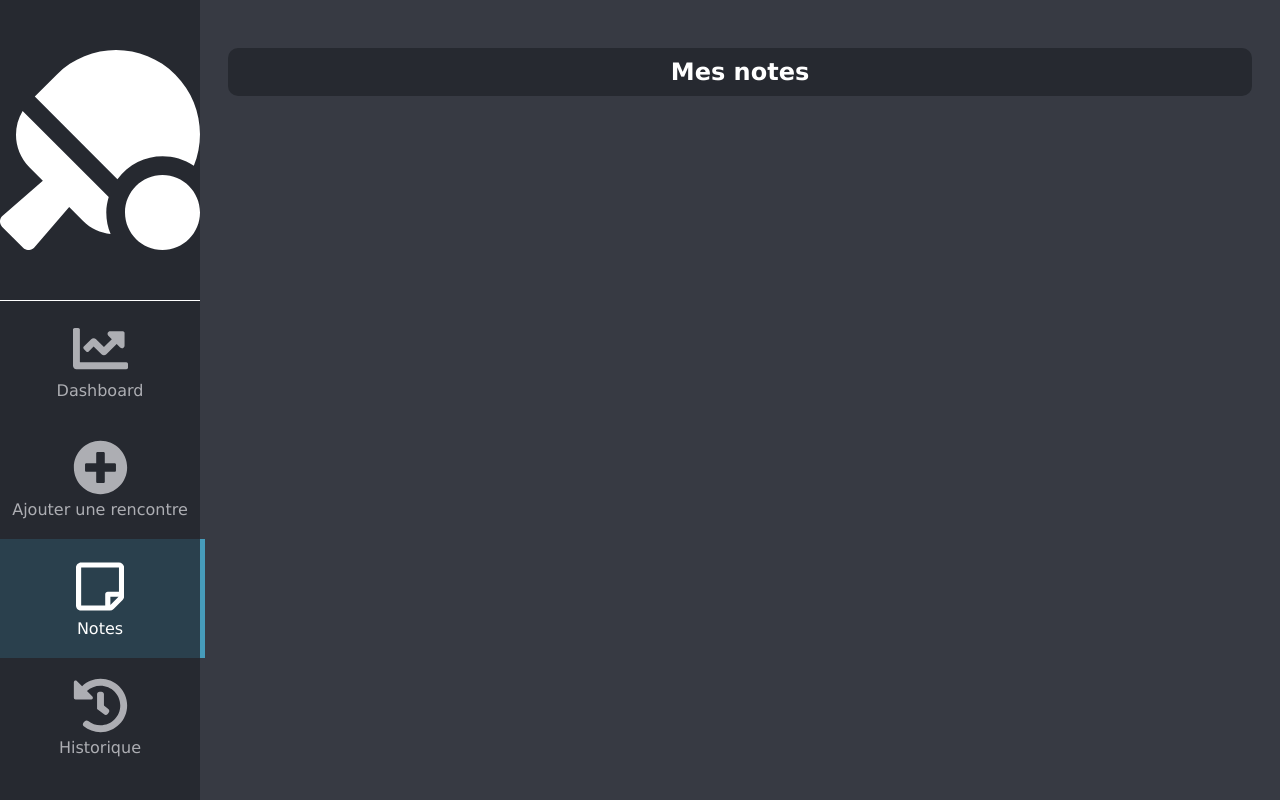
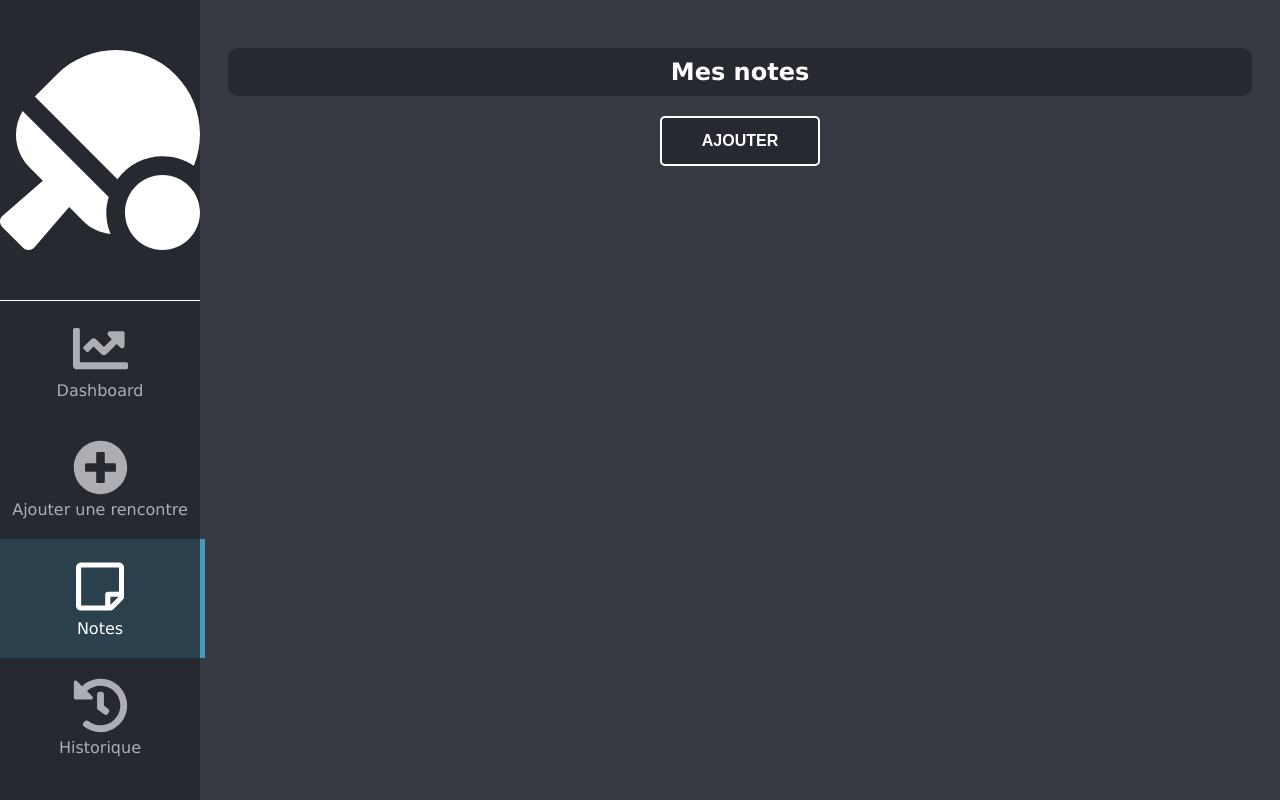
Before and after one commit to Jonathan-Jusseaume/ping_tracker, a Django app: page /notes in a window 1280 px wide. Run offline with Django 4.2, Linux system fonts and the light colour scheme; data that the repository does not hold is empty; some libraries are stand-ins or nearby versions.

Commit message:
02/01 Jonathanj: Ajout d'un commentaire

```diff
--- a/ping/models.py
+++ b/ping/models.py
@@ -5,6 +5,7 @@
 #   * Make sure each ForeignKey and OneToOneField has `on_delete` set to the desired behavior
 #   * Remove `managed = False` lines if you wish to allow Django to create, modify, and delete the table
 # Feel free to rename the models, but don't rename db_table values or field names.
+from datetime import date
 from enum import Enum
 
 from django.contrib.auth.models import User
@@ -34,7 +35,15 @@ class Note(models.Model):
     id = models.AutoField(primary_key=True, db_column='not_id')
     content = models.CharField(max_length=500, db_column='not_content')
     date = models.DateField(db_column='not_date')
-    user = models.ForeignKey(User, models.DO_NOTHING, db_column='not_usr')
+    user = models.ForeignKey(User, models.DO_NOTHING, db_column='not_usr_id')
+
+    @staticmethod
+    def add_note(content):
+        Note.objects.create(content=content, user_id=1, date=date.today())
+
+    @staticmethod
+    def get_notes_of_user(user):
+        return Note.objects.all().order_by('-date')
 
     class Meta:
         managed = False
--- /dev/null
+++ b/ping/static/js/notes.js
@@ -0,0 +1,18 @@
+window.onload = init;
+let isActive = false;
+
+function init() {
+    console.log('toto');
+    document.getElementById('add').addEventListener("click", addForm);
+
+}
+
+function addForm() {
+    if (!isActive) {
+        isActive = true;
+        document.getElementById('form-container').innerHTML +=
+            '<textarea placeholder="Rentrez votre commentaire..." id="note" name="note"></textarea>' +
+            '<input type="submit" value="VALIDER"/>';
+    }
+
+}
--- a/ping/static/styles/main.css
+++ b/ping/static/styles/main.css
@@ -205,6 +214,41 @@ caption {
     margin-bottom: 10px;
 }
 
+.notes-container {
+    text-align: center;
+}
+
+.notes-container fieldset {
+    text-align: left;
+}
+
+button {
+    background: var(--main-color);
+    color: var(--font-color);
+    border: 2px solid var(--font-color);
+    border-radius: 5px;
+    padding: 14px 40px;
+    font-size: 16px;
+    font-weight: 600;
+    cursor: pointer;
+}
+
+button:hover {
+    color: var(--font-color-win);
+    border-color: var(--font-color-win);
+}
+
+#form-container {
+    background: var(--main-color);
+    margin-top: 25px;
+    margin-bottom: 25px;
+    border-radius: 10px;
+}
+
+#form-container textarea {
+    width: 90%;
+    margin: 20px auto;
+}
 
 @media screen and (max-width: 1100px) {
     .match {
--- a/ping/templates/history/history.html
+++ b/ping/templates/history/history.html
@@ -13,7 +13,9 @@
                         <legend class="defeat">Défaite</legend>
                     {% endif %}
                     <div class="information">
-                        <span class="resume">Match joué le {{ match.date | date:'d/m/Y' }} contre {{ match.opponent | opponent_details }}</span>
+                        <span class="resume">Match joué le {{ match.date | date:'d/m/Y' }} contre {{ match.opponent | opponent_details }}
+                            ({{ match.rank_opponent }})
+                        </span>
                         <table class="results">
                             <caption>Résumé du match</caption>
                             <thead>
--- a/ping/templates/notes/notes.html
+++ b/ping/templates/notes/notes.html
@@ -1,9 +1,23 @@
 {% extends "main.html" %}
+{% load static %}
 {% block content %}
-    <section class="card">
+    <section class="card notes-container">
         <h1 class="card-title">Mes notes</h1>
+        <button id="add" class="add-button">AJOUTER</button>
         <section class="card-body">
-
+            <form id="form-container" method="post" action="add-notes">
+                {% csrf_token %}
+            </form>
+            {% for note in notes %}
+                <fieldset>
+                    <legend>{{ note.date | date:'d/m/Y' }}</legend>
+                    <div class="notes">
+                        {{ note.content }}
+                    </div>
+                </fieldset>
+            {% endfor %}
         </section>
     </section>
+    <script type="text/javascript" src="{% static 'js/notes.js' %}"></script>
+
 {% endblock %}
--- a/ping/views.py
+++ b/ping/views.py
@@ -1,7 +1,7 @@
-from django.shortcuts import render
+from django.shortcuts import redirect, render
 
 # Create your views here.
-from ping.models import Match, Set
+from ping.models import Match, Note, Set
 
 
 def main(request):
@@ -12,8 +12,16 @@ def main(request):
 
 
 def notes(request):
-    return render(request, "notes/notes.html")
+    return render(request, "notes/notes.html", {"notes": Note.get_notes_of_user(request.user)})
 
 
 def history(request):
     return render(request, "history/history.html", {"matchs": Match.get_matchs_of_user(request.user)})
+
+
+def add_notes(request):
+    if request.method == 'POST':
+        note = request.POST.get('note')
+        if note is not None:
+            Note.add_note(note)
+    return redirect("/notes")
--- a/ping_tracker/urls.py
+++ b/ping_tracker/urls.py
@@ -22,5 +22,6 @@ urlpatterns = [
     path('admin/', admin.site.urls),
     path('dashboard', ping.views.main),
     path('notes', ping.views.notes),
+    path('add-notes', ping.views.add_notes),
     path('historique', ping.views.history),
 ]
```
Also changed, not shown: other parts of ping/static/styles/main.css (+17 -8 lines).
